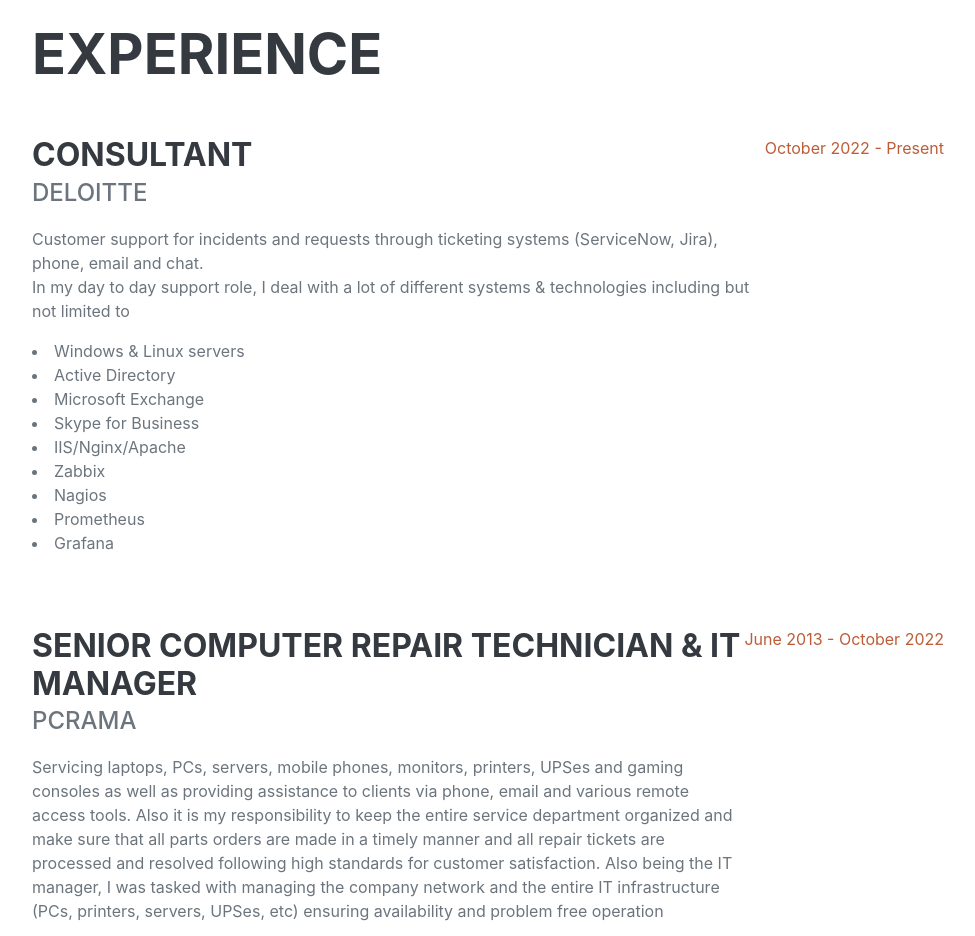
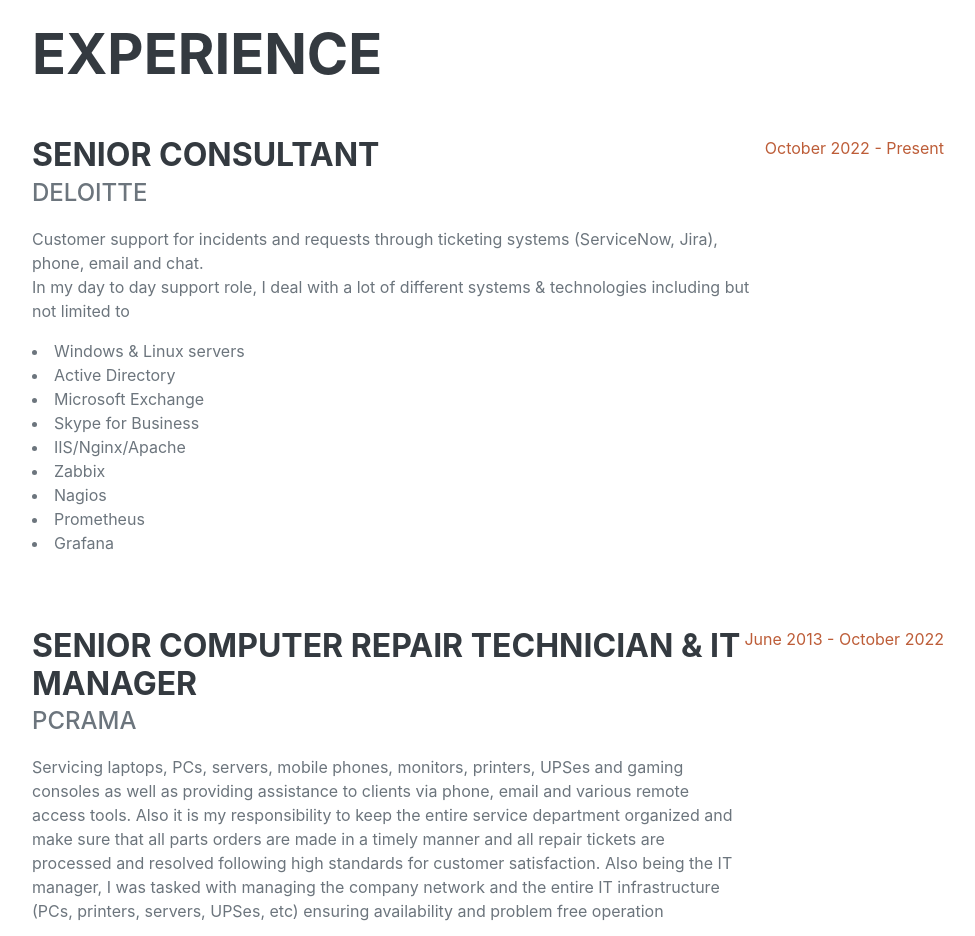
Before and after one commit to mou636/aws-project-resume, a plain HTML site: page website/index.html in a window 1280 px wide. Shown: the part 860-1796 px from the top of the page, without its empty margins (288-1263 px from the left). Drawn offline with nearby package versions, Linux system fonts and the light colour scheme; no server answers; a web font is replaced by a local one.

Commit message:
changed senior consultant

```diff
--- a/website/index.html
+++ b/website/index.html
@@ -67,7 +67,7 @@
                     <h2 class="mb-5">Experience</h2>
                     <div class="d-flex flex-column flex-md-row justify-content-between mb-5">
                         <div class="flex-grow-1">
-                            <h3 class="mb-0">Consultant</h3>
+                            <h3 class="mb-0">Senior Consultant</h3>
                             <div class="subheading mb-3">Deloitte</div>
                             <p>
                                 Customer support for incidents and requests through
```
